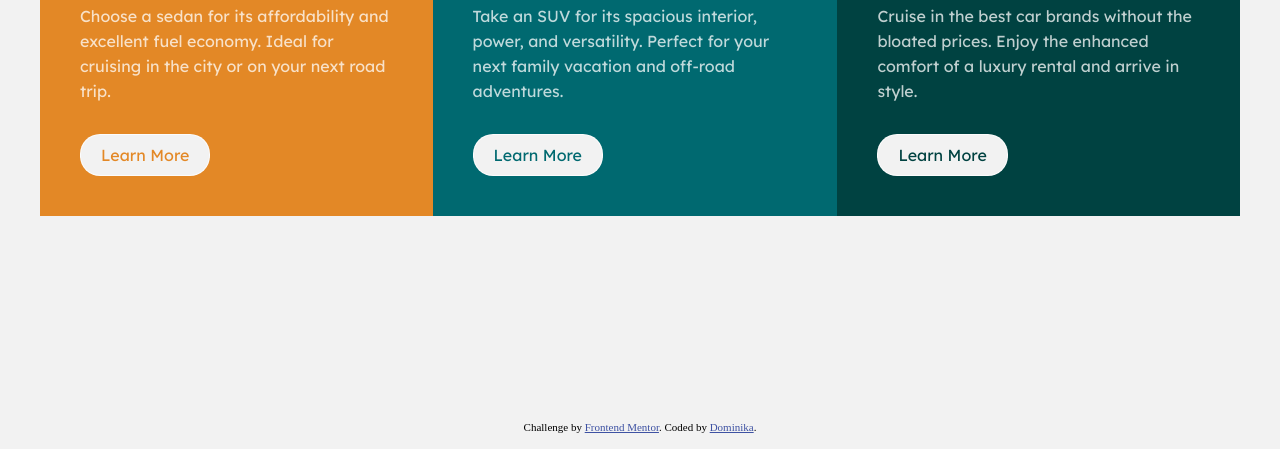
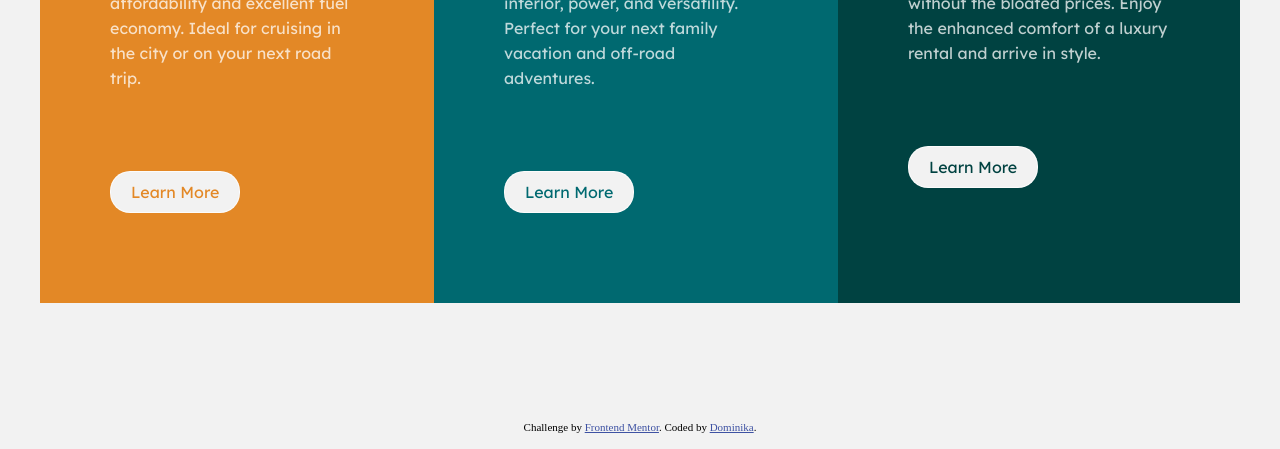
Before and after one commit to DominikaSzafraniec/3-column-preview-card-component, a plain HTML site: page index.html in a window 1280 px wide. Shown: the part 351-800 px from the top of the page. Drawn offline with Linux system fonts and the light colour scheme.

Commit message:
increasing margin betweeb btn

```diff
--- a/sass/style.scss
+++ b/sass/style.scss
@@ -38,7 +38,7 @@ body {
   font-family: 'Lexend Deca', sans-serif;
   color: hsla(0, 0%, 100%, 0.75);
   &__item {
-    padding: 5rem 7rem;
+    padding: 9rem 7rem;
 
     &--sedan {
       background-color: hsl(31, 77%, 52%);
@@ -105,9 +105,10 @@ footer {
     flex-direction: row;
   }
 
-  .cars-section {
-    &__item {
-      padding: 4rem;
+  .cars-section{
+    &__btn {
+      margin-top: 8rem;
     }
   }
+
 }
```
Also changed, not shown: css/style.css, 1 other file.
